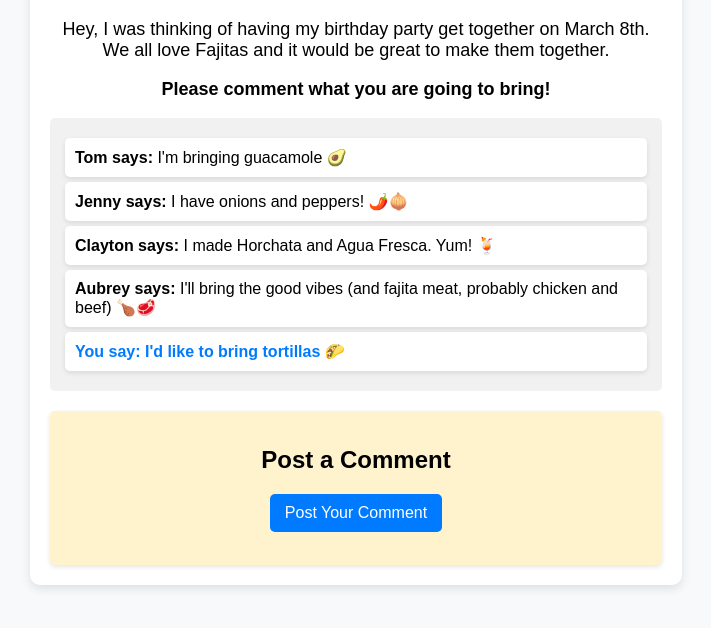
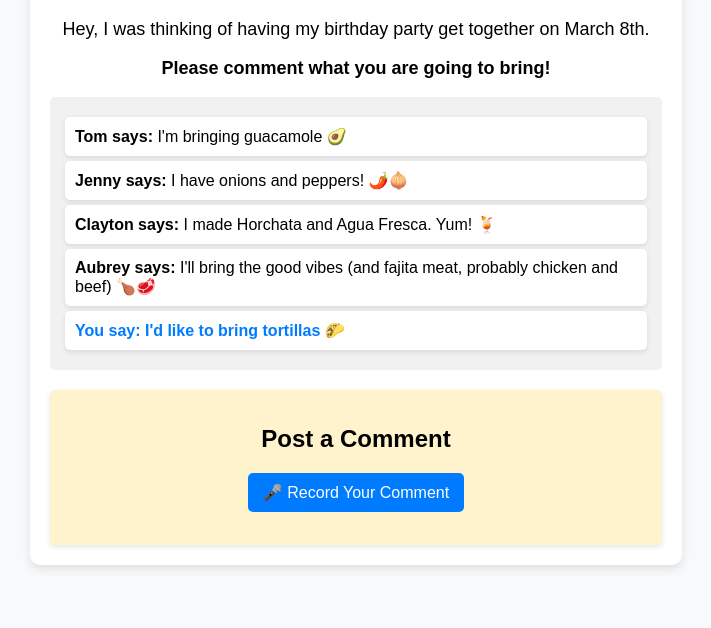
Before and after one commit to Shrugged2/REMARCABLE, a plain HTML site: page frontend/index.html in a window 1280 px wide. Shown: the part 110-738 px from the top of the page, without its empty margins (284-995 px from the left). Drawn offline with Linux system fonts and the light colour scheme.

Commit message:
frontend work

```diff
--- a/frontend/index.html
+++ b/frontend/index.html
@@ -9,7 +9,7 @@
 <body>
     <div class="container">
         <h1>🎉 Birthday Get-Together - March 8th</h1>
-        <p>Hey, I was thinking of having my birthday party get together on March 8th. We all love Fajitas and it would be great to make them together.</p>
+        <p>Hey, I was thinking of having my birthday party get together on March 8th.</p>
         <p><strong>Please comment what you are going to bring!</strong></p>
 
         <div class="comment-section">
@@ -22,7 +22,7 @@
 
         <div class="comment-box">
             <h2>Post a Comment</h2>
-            <button id="record-btn">Post Your Comment</button>
+            <button id="record-btn">🎤 Record Your Comment</button>
             <p id="recording-status"></p>
 
             <div id="captcha-section" class="hidden">
```
